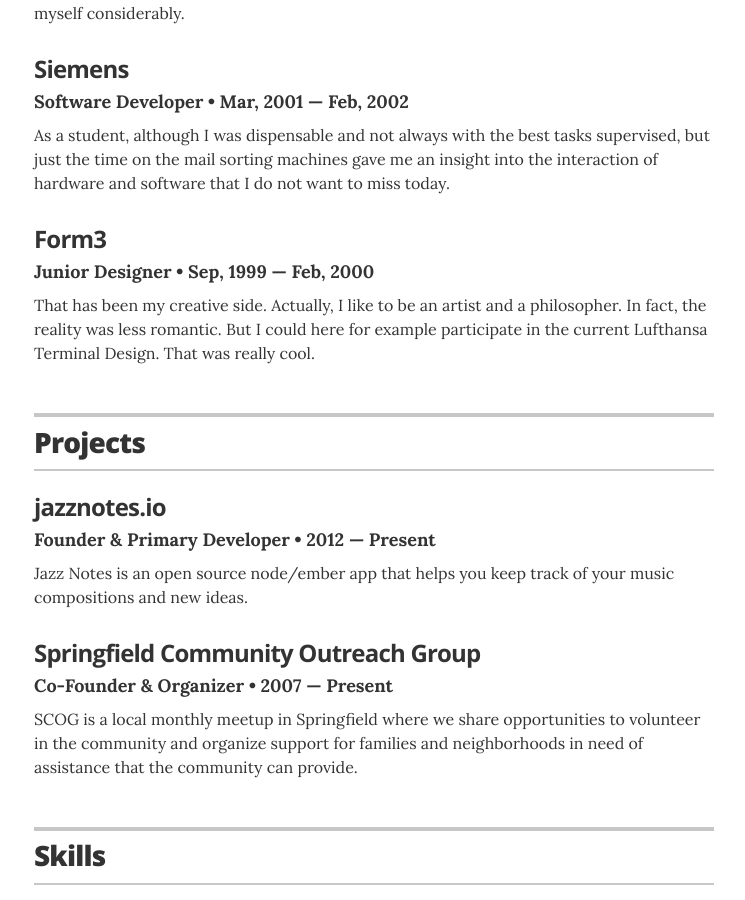
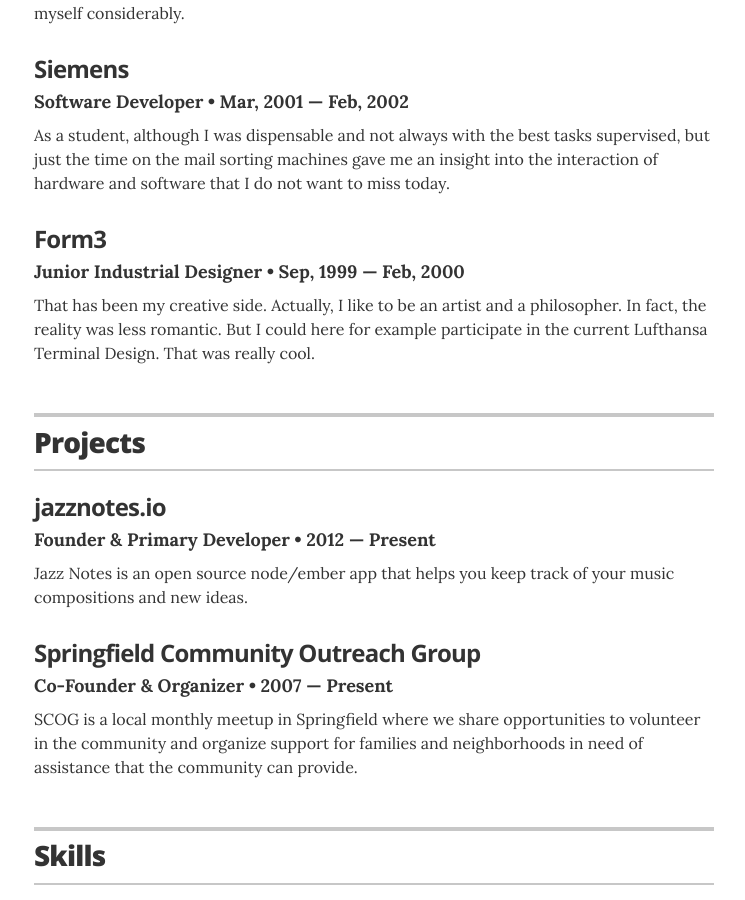
Before and after one commit to borishager/borishager.github.io, a Jekyll site: the page built from index.html, in a window 1280 px wide and 900 px high, scrolled down 1181 px. Shown: the whole window, without its empty margins (266-1011 px from the left). Built offline with Jekyll 4.4.1, drawn with Linux system fonts in a browser that asks for light colours.

Commit message:
Update experience.yml

```diff
--- a/_data/experience.yml
+++ b/_data/experience.yml
@@ -32,6 +32,6 @@
 
 # form3
 - company: Form3
-  position: Junior Designer
+  position: Junior Industrial Designer
   duration: Sep, 1999  &mdash; Feb, 2000
   summary: That has been my creative side. Actually, I like to be an artist and a philosopher. In fact, the reality was less romantic. But I could here for example participate in the current Lufthansa Terminal Design. That was really cool.
```
